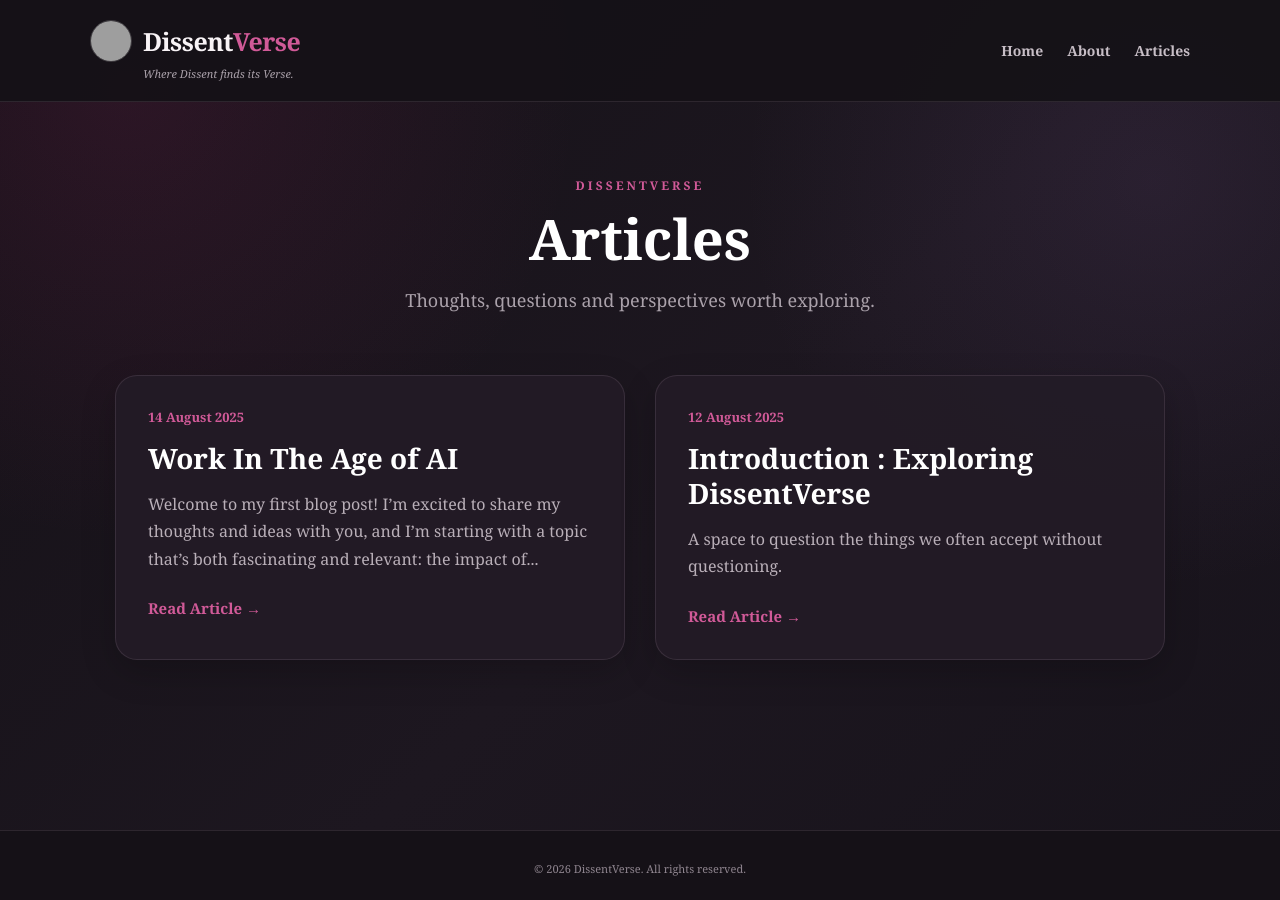
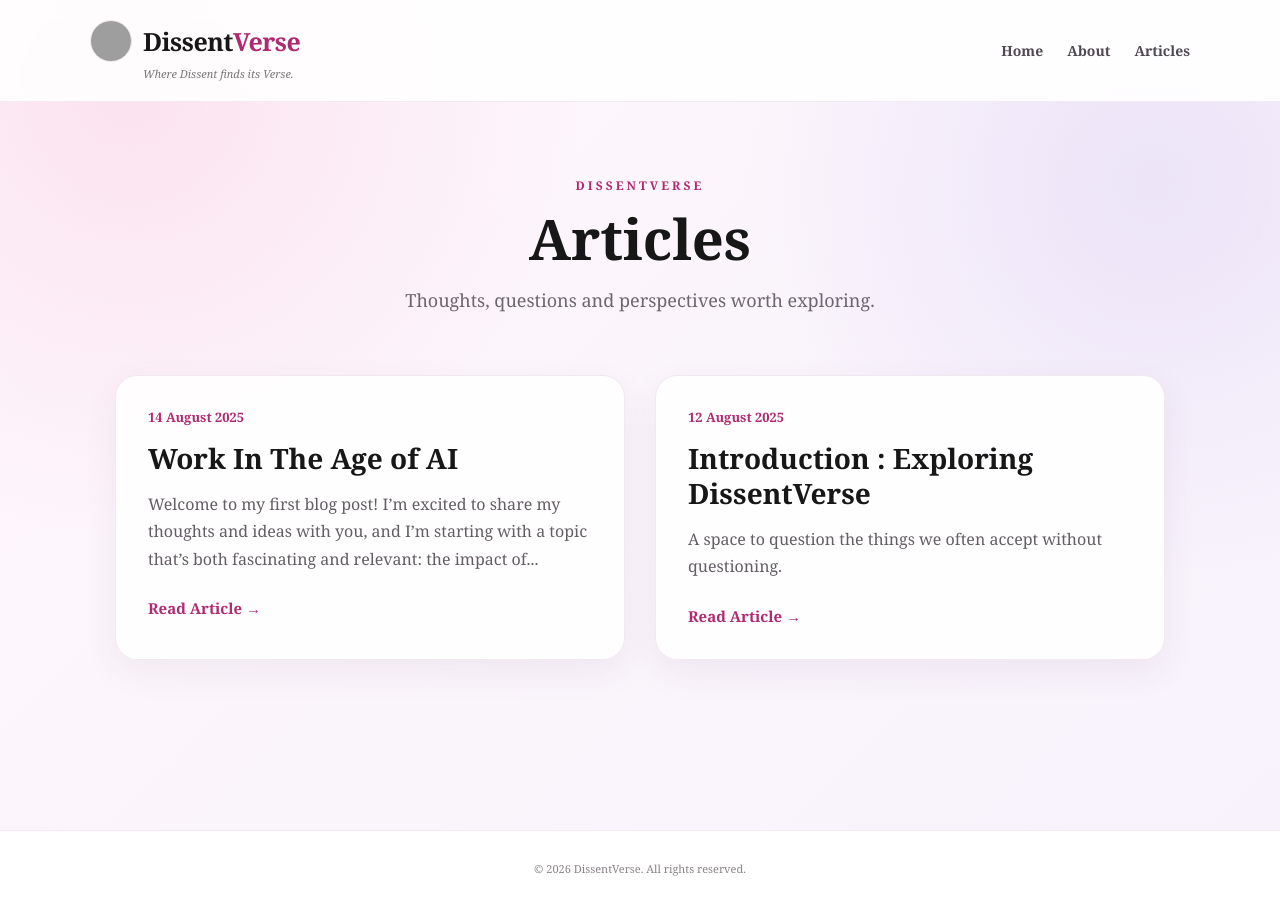
Before and after one commit to dissentverse/dissentverse, a Jekyll site: the page built from article.html, in a window 1280 px wide. Built offline with Jekyll 4.4.1, drawn with Linux system fonts in a browser that asks for light colours; grey boxes are pictures that could not be loaded.

Commit message:
Update article.html

```diff
--- a/article.html
+++ b/article.html
@@ -23,12 +23,12 @@ permalink: /articles.html
 
     body {
       font-family: Georgia, "Times New Roman", serif;
-      color: #f5eef3;
+      color: #242024;
 
       background:
-        radial-gradient(circle at 10% 10%, rgba(176, 42, 114, 0.14), transparent 32%),
-        radial-gradient(circle at 90% 20%, rgba(120, 85, 145, 0.15), transparent 30%),
-        linear-gradient(135deg, #151117, #1d1720 55%, #17131b);
+        radial-gradient(circle at 10% 10%, rgba(248, 210, 230, 0.55), transparent 32%),
+        radial-gradient(circle at 90% 20%, rgba(225, 214, 245, 0.55), transparent 30%),
+        linear-gradient(135deg, #fff7fb, #f7f2fc);
 
       min-height: 100vh;
 
@@ -39,8 +39,9 @@ permalink: /articles.html
     /* HEADER */
 
     .site-header {
-      background: rgba(21, 17, 23, 0.94);
-      border-bottom: 1px solid rgba(220, 190, 215, 0.12);
+      background: rgba(255, 255, 255, 0.88);
+      border-bottom: 1px solid rgba(190, 150, 180, 0.18);
+      backdrop-filter: blur(8px);
       padding: 20px 30px;
     }
 
@@ -69,25 +70,25 @@ permalink: /articles.html
       height: 42px;
       border-radius: 50%;
       object-fit: cover;
-      border: 1px solid rgba(255, 255, 255, 0.18);
+      border: 1px solid rgba(190, 150, 180, 0.25);
     }
 
     .brand {
       text-decoration: none;
-      color: #f8f3f6;
+      color: #171717;
       font-size: 25px;
       font-weight: bold;
       letter-spacing: -0.5px;
     }
 
     .brand span {
-      color: #d15a98;
+      color: #b02a72;
     }
 
     .tagline {
       margin-top: 4px;
       margin-left: 53px;
-      color: #aaa1aa;
+      color: #777;
       font-size: 11px;
       font-style: italic;
     }
@@ -98,14 +99,14 @@ permalink: /articles.html
     }
 
     .navigation a {
-      color: #c7bec6;
+      color: #4f4a50;
       text-decoration: none;
       font-size: 14px;
       font-weight: bold;
     }
 
     .navigation a:hover {
-      color: #d15a98;
+      color: #b02a72;
     }
 
     /* PAGE */
@@ -125,7 +126,7 @@ permalink: /articles.html
     }
 
     .page-label {
-      color: #d15a98;
+      color: #b02a72;
       font-size: 12px;
       font-weight: bold;
       letter-spacing: 3px;
@@ -137,13 +138,13 @@ permalink: /articles.html
       font-size: 56px;
       line-height: 1.1;
       margin: 0 0 15px;
-      color: #ffffff;
+      color: #171717;
     }
 
     .page-heading p {
       margin: 0 auto;
       max-width: 600px;
-      color: #aaa1aa;
+      color: #6d6670;
       font-size: 18px;
       line-height: 1.7;
     }
@@ -157,13 +158,13 @@ permalink: /articles.html
     }
 
     .article-card {
-      background: rgba(35, 28, 39, 0.92);
-      border: 1px solid rgba(220, 190, 215, 0.12);
+      background: rgba(255, 255, 255, 0.88);
+      border: 1px solid rgba(190, 150, 180, 0.2);
       border-radius: 22px;
       padding: 32px;
 
       box-shadow:
-        0 12px 35px rgba(0, 0, 0, 0.20);
+        0 12px 35px rgba(100, 60, 100, 0.07);
 
       transition:
         transform 0.25s ease,
@@ -174,14 +175,14 @@ permalink: /articles.html
     .article-card:hover {
       transform: translateY(-4px);
 
-      border-color: rgba(209, 90, 152, 0.30);
+      border-color: rgba(176, 42, 114, 0.30);
 
       box-shadow:
-        0 18px 40px rgba(0, 0, 0, 0.30);
+        0 18px 40px rgba(100, 60, 100, 0.11);
     }
 
     .article-date {
-      color: #d15a98;
+      color: #b02a72;
       font-size: 13px;
       font-weight: bold;
       margin-bottom: 15px;
@@ -191,11 +192,11 @@ permalink: /articles.html
       font-size: 28px;
       line-height: 1.25;
       margin: 0 0 15px;
-      color: #ffffff;
+      color: #171717;
     }
 
     .article-card p {
-      color: #b9afb8;
+      color: #635d64;
       font-size: 16px;
       line-height: 1.7;
       margin: 0;
@@ -205,7 +206,7 @@ permalink: /articles.html
       display: inline-block;
       margin-top: 25px;
 
-      color: #d15a98;
+      color: #b02a72;
       text-decoration: none;
       font-size: 15px;
       font-weight: bold;
@@ -216,12 +217,12 @@ permalink: /articles.html
     }
 
     .no-articles {
-      background: rgba(35, 28, 39, 0.90);
-      border: 1px solid rgba(220, 190, 215, 0.12);
+      background: rgba(255, 255, 255, 0.8);
+      border: 1px solid rgba(190, 150, 180, 0.2);
       border-radius: 20px;
       padding: 60px 20px;
       text-align: center;
-      color: #aaa1aa;
+      color: #777;
     }
 
     /* FOOTER */
@@ -230,12 +231,12 @@ permalink: /articles.html
       text-align: center;
       padding: 30px 20px 24px;
 
-      border-top: 1px solid rgba(220, 190, 215, 0.12);
+      border-top: 1px solid rgba(190, 150, 180, 0.2);
 
-      color: #8f858f;
+      color: #8b8389;
       font-size: 11px;
 
-      background: #151117;
+      background: #ffffff;
     }
 
     /* MOBILE */
```
